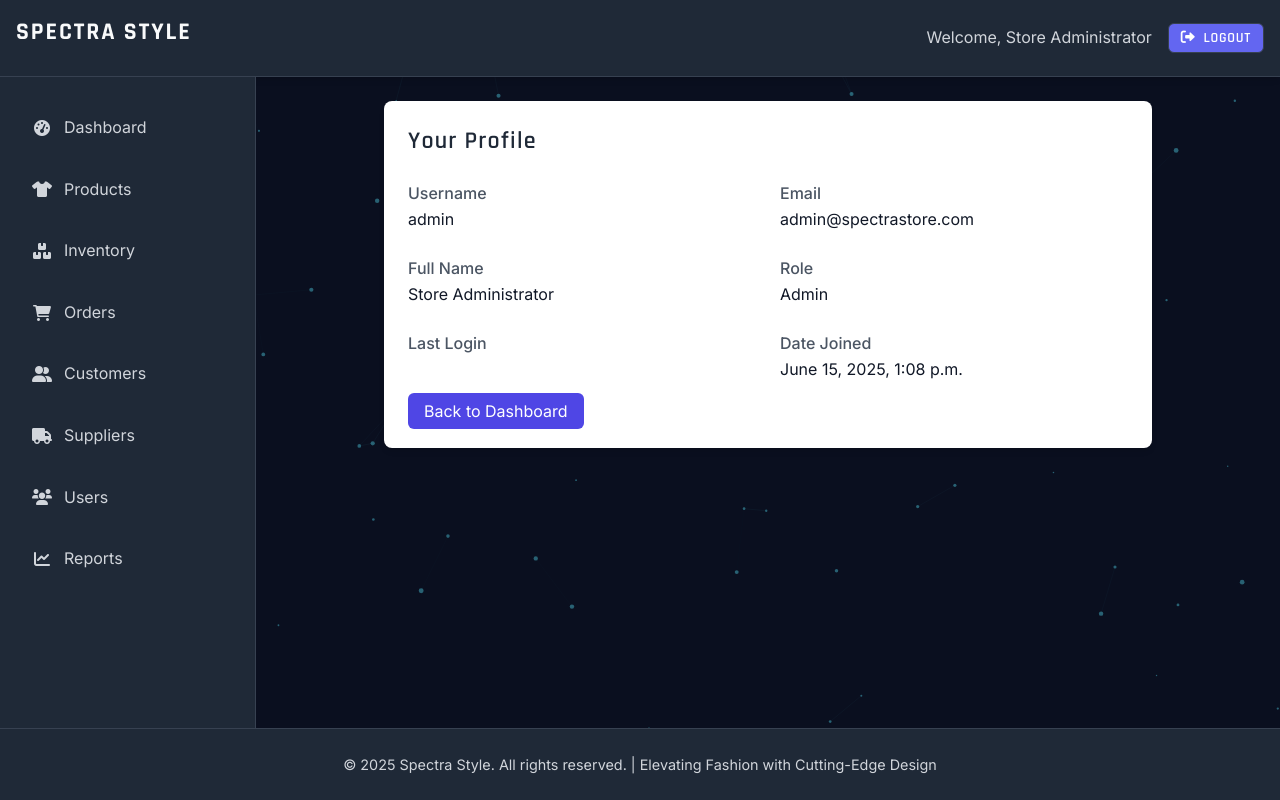
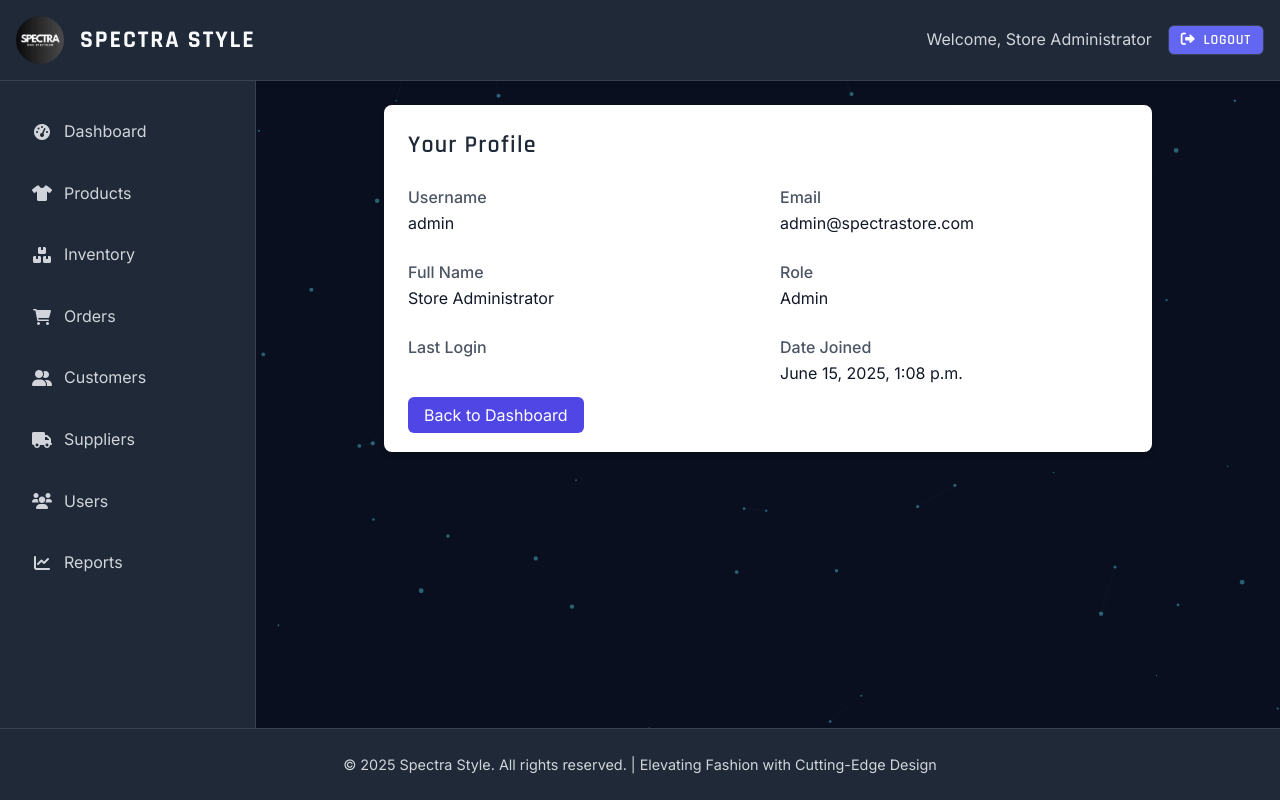
Before and after one commit to kinuris/spectra_clothing, a Django app: page /accounts/profile/ in a window 1280 px wide. Run offline with Django 5.2, Linux system fonts and the light colour scheme; a user stored in the database is signed in; style sheets or scripts are compiled from the project's sources; some libraries are stand-ins or nearby versions.

Commit message:
Added Logo

```diff
--- a/templates/base/layout.html
+++ b/templates/base/layout.html
@@ -204,14 +204,17 @@
         @keydown.escape="closeSidebar()"
         class="flex flex-col min-h-screen"> <!-- Add flex column and min-height to ensure footer positioning -->
     <header class="text-white shadow-md" style="background-color: var(--color-dark-elements); border-bottom: 1px solid var(--color-border-neutral);">
-        <div class="container mx-auto px-4 py-4 flex justify-between items-center">
+        <div class="px-4 py-4 flex justify-between items-center">
             <div class="flex items-center">
                 {% if user.is_authenticated %}
                 <button @click="toggleSidebar()" class="md:hidden text-white mr-4">
                     <i class="fas fa-bars"></i>
                 </button>
                 {% endif %}
-                <h1 class="text-2xl font-bold font-rajdhani" style="color: var(--color-text-headings); letter-spacing: 0.08em;">SPECTRA STYLE</h1>
+                <div class="flex place-items-center">
+                    <img class="rounded-full h-12 mr-4" src="/static/images/logo.png" alt="Spectra">
+                    <h1 class="text-2xl font-bold font-rajdhani mb-0" style="color: var(--color-text-headings); letter-spacing: 0.08em;">SPECTRA STYLE</h1>
+                </div>
             </div>
             {% if user.is_authenticated %}
             <div class="flex items-center space-x-4">
```
Also changed, not shown: static/images/logo.png (added).
